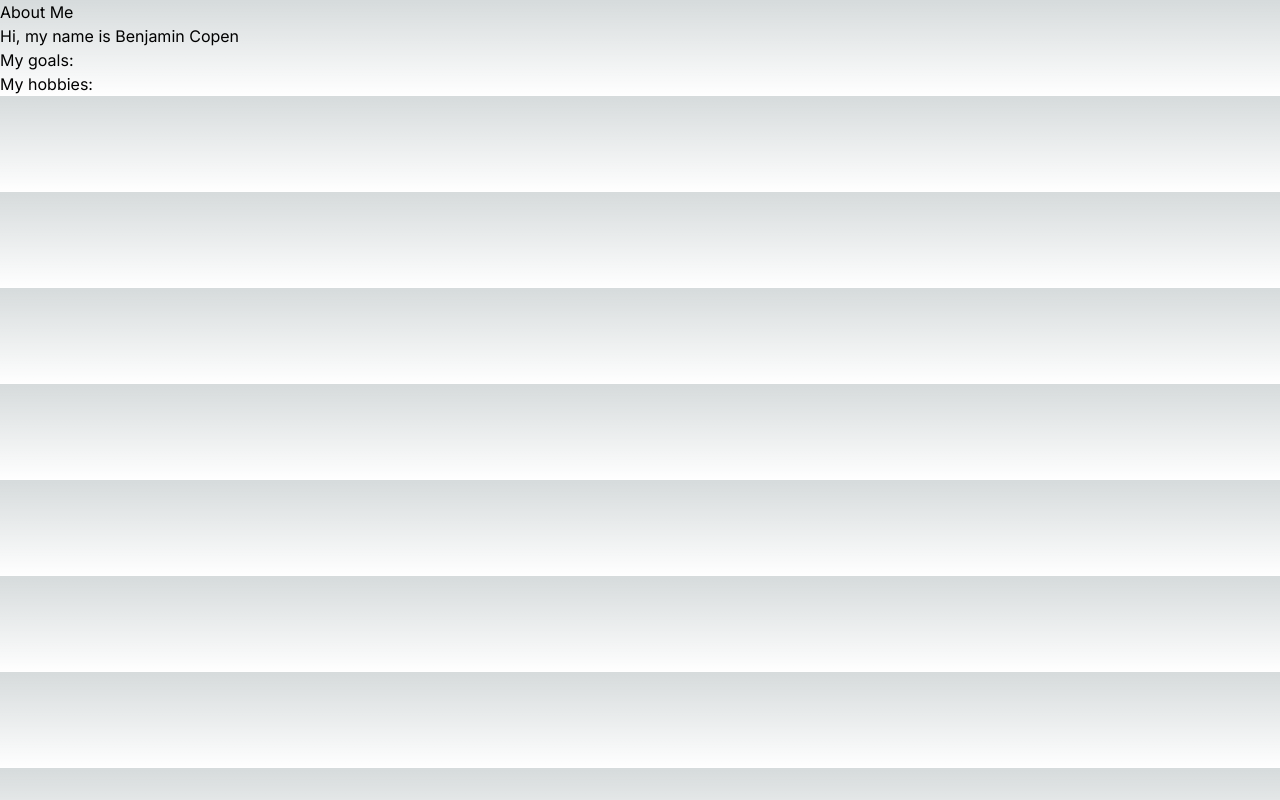
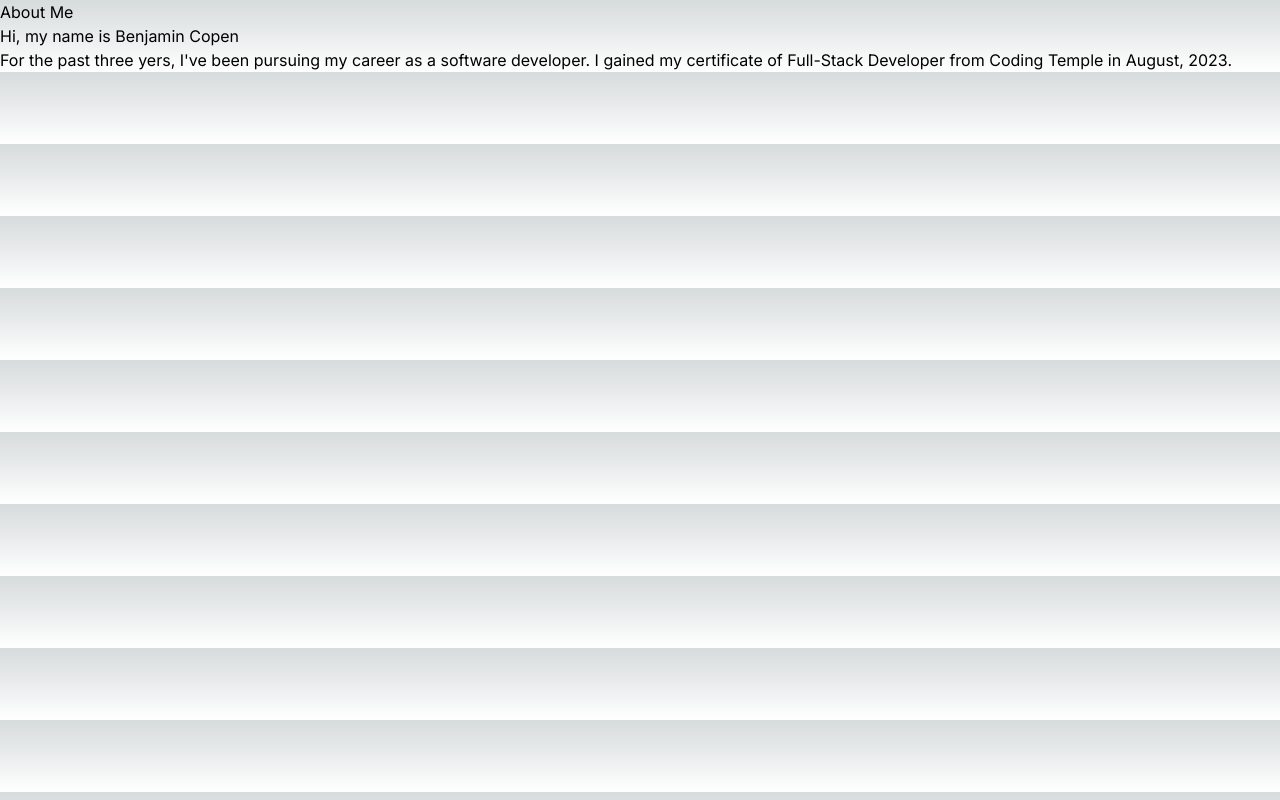
Before and after one commit to pinjster/Portfolio_Site, a Next.js app: page /about in a window 1280 px wide. Built offline with nearby package versions, Linux system fonts and the light colour scheme.

Commit message:
additions to about page

```diff
--- a/app/about/page.tsx
+++ b/app/about/page.tsx
@@ -3,8 +3,9 @@ export default function page() {
         <div>
             <h1>About Me</h1>
             <p>Hi, my name is Benjamin Copen</p>
-            <p>My goals:</p>
-            <p>My hobbies:</p>
+            <p>For the past three yers, I've been pursuing my career as a software developer.
+                I gained my certificate of Full-Stack Developer from Coding Temple in August, 2023.
+            </p>
         </div>
     )
 };
```
